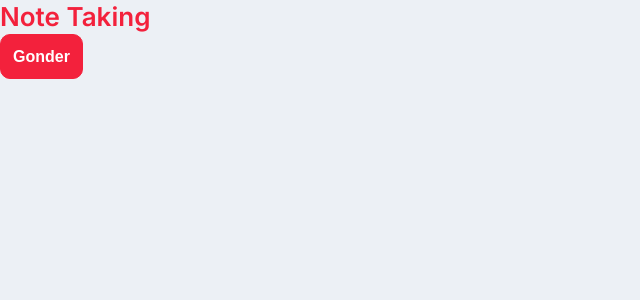
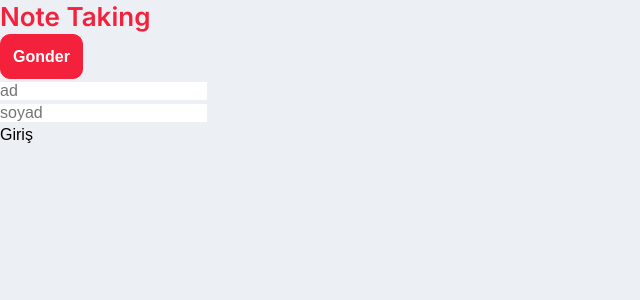
Before and after one commit to mervekabakci/noteTakingApp, a React (Vite) app: page / in a window 1280 px wide. Shown: the top 300 px of the page, without its empty margins (0-640 px from the left). Built offline with nearby package versions, Linux system fonts and the light colour scheme.

Commit message:
login componenti eklendi

```diff
--- a/src/App.jsx
+++ b/src/App.jsx
@@ -6,6 +6,20 @@ export default function App() {
     <>
       <h1>Note Taking</h1>
       <button className='fixBtn button-secondary'>Gonder</button>
+
+      <Login />
     </>
   )
 }
+
+function Login() {
+  return (
+    <>
+      <form>
+        <p><input type="text" placeholder='ad' /></p>
+        <p><input type="text" placeholder='soyad' /></p>
+        <button>Giriş</button>
+      </form>
+    </>
+  )
+}
```
